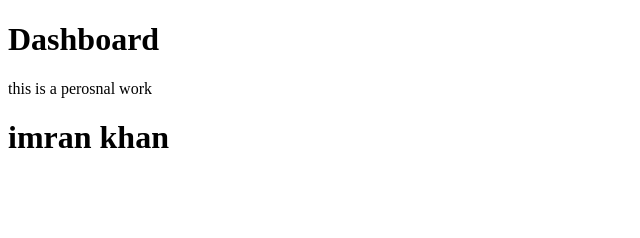
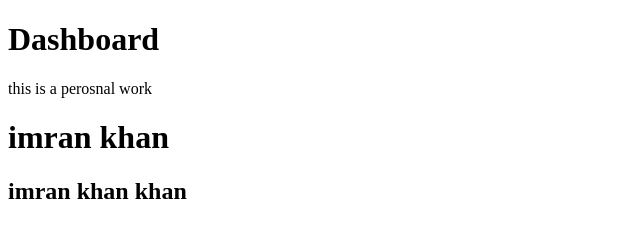
Before and after one commit to Imran2472/fainance-tracker-app, a plain HTML site: page Dashboard.html in a window 1280 px wide. Shown: the whole page, without its empty margins (0-640 px from the left). Drawn offline with Linux system fonts and the light colour scheme.

Commit message:
add new some

```diff
--- a/Dashboard.html
+++ b/Dashboard.html
@@ -9,5 +9,6 @@
     <h1>Dashboard</h1>
     <p>this is a perosnal work</p>
     <h1>imran khan</h1>
+    <h2>imran khan khan</h2>
   </body>
 </html>
```
